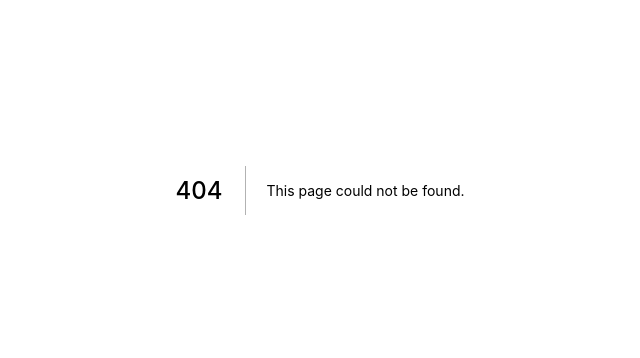
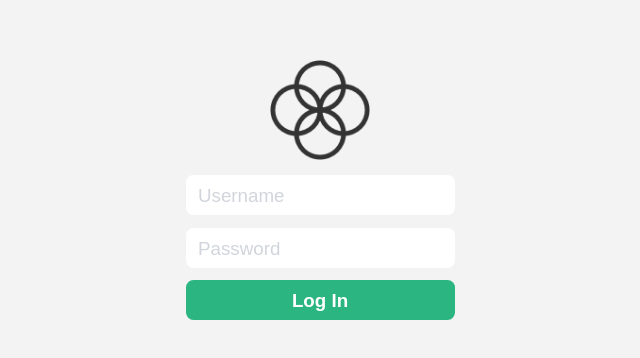
Before and after one commit to muhkyle17/banking-app, a Next.js app: page /login in a window 1280 px wide. Before the commit this address had no page. Shown: the part 210-568 px from the top of the page, without its empty margins (320-960 px from the left). Built offline with nearby package versions, Linux system fonts and the light colour scheme.

Commit message:
Style login page

```diff
--- /dev/null
+++ b/pages/login.js
@@ -0,0 +1,48 @@
+/* eslint-disable react-hooks/rules-of-hooks */
+import React from 'react'
+import Image from 'next/image'
+import logo from '../public/logo.png'
+import { useForm } from 'react-hook-form'
+
+function login() {
+  const {
+    register,
+    handleSubmit,
+    watch,
+    formState: { errors },
+  } = useForm()
+
+  const onSubmit = (data) => console.log(data)
+  console.log(watch('username'))
+  console.log(watch('password'))
+
+  return (
+    <>
+      <div className='flex flex-col gap-6 items-center justify-center h-[100vh]'>
+        <Image src={logo} alt='Bankist App Logo' width={100} height={100} />
+        <form onSubmit={handleSubmit(onSubmit)} className='flex flex-col gap-5'>
+          <input
+            className='text-3xl rounded-xl px-5 pt-4 pb-3 outline-none text-black placeholder-gray-300'
+            type='text'
+            placeholder='Username'
+            {...register('username')}
+          />
+          <input
+            className='text-3xl rounded-xl px-5 pt-4 pb-3 outline-none text-black placeholder-gray-300'
+            type='password'
+            placeholder='Password'
+            {...register('password')}
+          />
+          <button
+            type='submit'
+            className='font-extrabold text-white text-3xl px-5 pb-3 py-4 bg-[#2bb580] hover:bg-[#1b9264] rounded-xl'
+          >
+            Log In
+          </button>
+        </form>
+      </div>
+    </>
+  )
+}
+
+export default login
```
